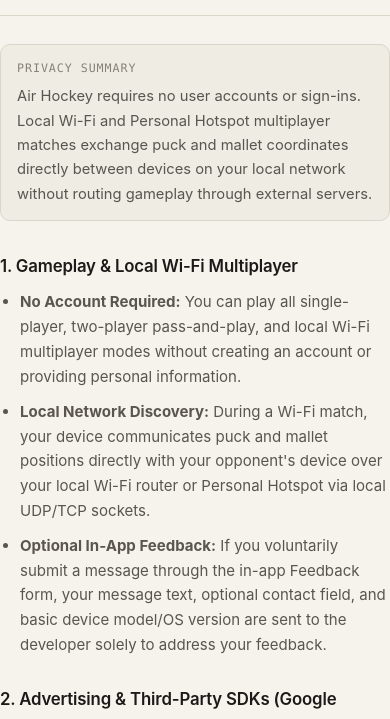
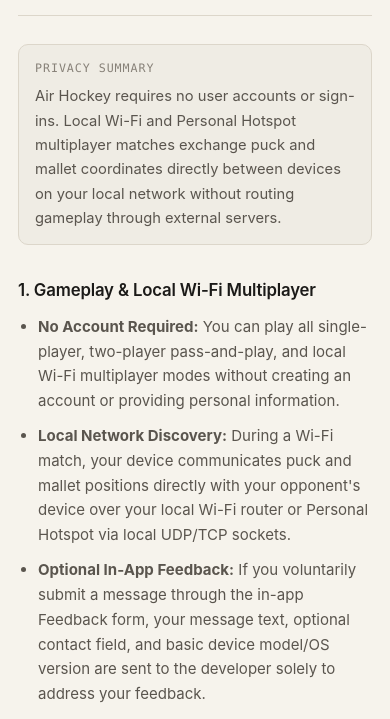
Before and after one commit to 12-Davance/12-Davance.github.io, a plain HTML site: page air-hockey-privacy.html in a window 390 px wide. Shown: the part 288-1007 px from the top of the page. Drawn offline with Linux system fonts and the light colour scheme.

Commit message:
Fix horizontal container padding on privacy policy pages

```diff
--- a/style.css
+++ b/style.css
@@ -340,7 +340,9 @@ body {
 
 /* Legal / Privacy Document Layout */
 .doc-wrapper {
-  padding: 48px 0 64px;
+  max-width: 760px;
+  padding-top: 48px;
+  padding-bottom: 64px;
 }
 
 .breadcrumb {
@@ -505,7 +507,7 @@ body {
   .app-icon { width: 52px; height: 52px; }
   .app-meta { flex-direction: column; align-items: flex-start; gap: 10px; }
   .spec-list { gap: 8px 12px; }
-  .doc-wrapper { padding: 32px 0 48px; }
+  .doc-wrapper { padding-top: 32px; padding-bottom: 48px; }
   .doc-header { flex-direction: column; align-items: flex-start; gap: 12px; padding-bottom: 18px; }
   .doc-header h1 { font-size: 1.32rem; }
   .summary-box { padding: 14px 16px; }
```
